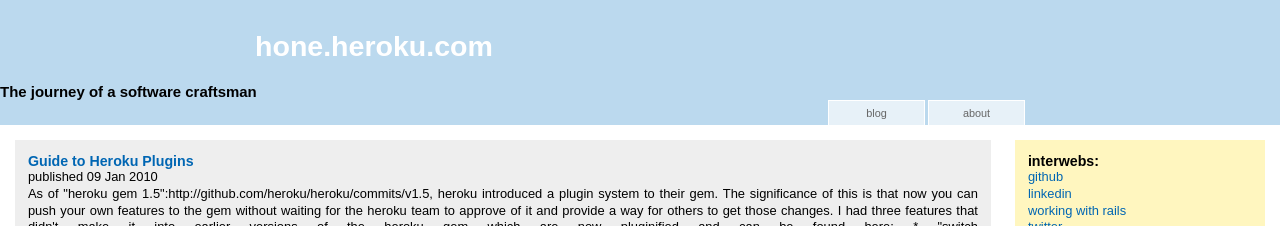
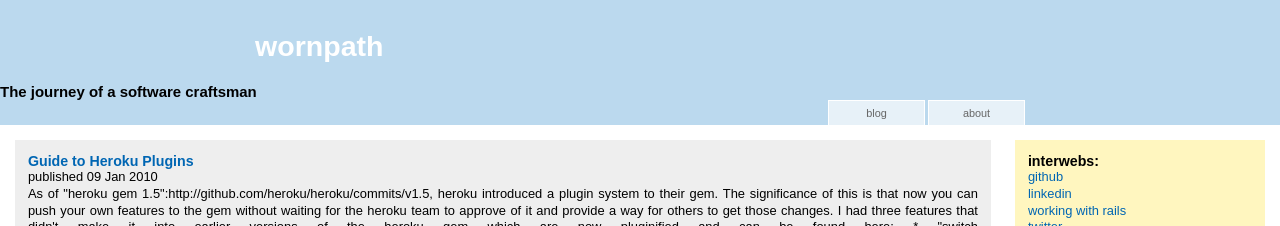
Before and after one commit to hone/wornpath, a Jekyll site: the page built from index.html, in a window 1280 px wide. Shown: the top 226 px of the page. Built offline with Jekyll 4.4.1, drawn with Linux system fonts in a browser that asks for light colours; Markdown is read by kramdown in place of the engine named in the settings.

Commit message:
switch blog name to wornpath

```diff
--- a/_layouts/default.html
+++ b/_layouts/default.html
@@ -2,14 +2,14 @@
 <!DOCTYPE html PUBLIC "-//W3C//DTD XHTML 1.0 Strict//EN" "http://www.w3.org/TR/xhtml1/DTD/xhtml1-strict.dtd">
 <html xmlns="http://www.w3.org/1999/xhtml" xml:lang="en" lang="en">
 	<head>
-		<title>hone.heroku.com - {{ page.title }}</title>
+		<title>wornpath - {{ page.title }}</title>
 		<link rel="stylesheet" type="text/css" href="/css/style.css" media="screen" />
 		<link rel="stylesheet" type="text/css" href="/css/syntax.css" media="screen" />
 		<meta name="author" content="Terence Lee" />
 	</head>
 	<body>
 		<div id="header">
-			<h1>hone.heroku.com</h1>
+			<h1>wornpath</h1>
 			<h2>The journey of a software craftsman</h2>
 			<div id="menu">
 				<ul id="nav">
```
